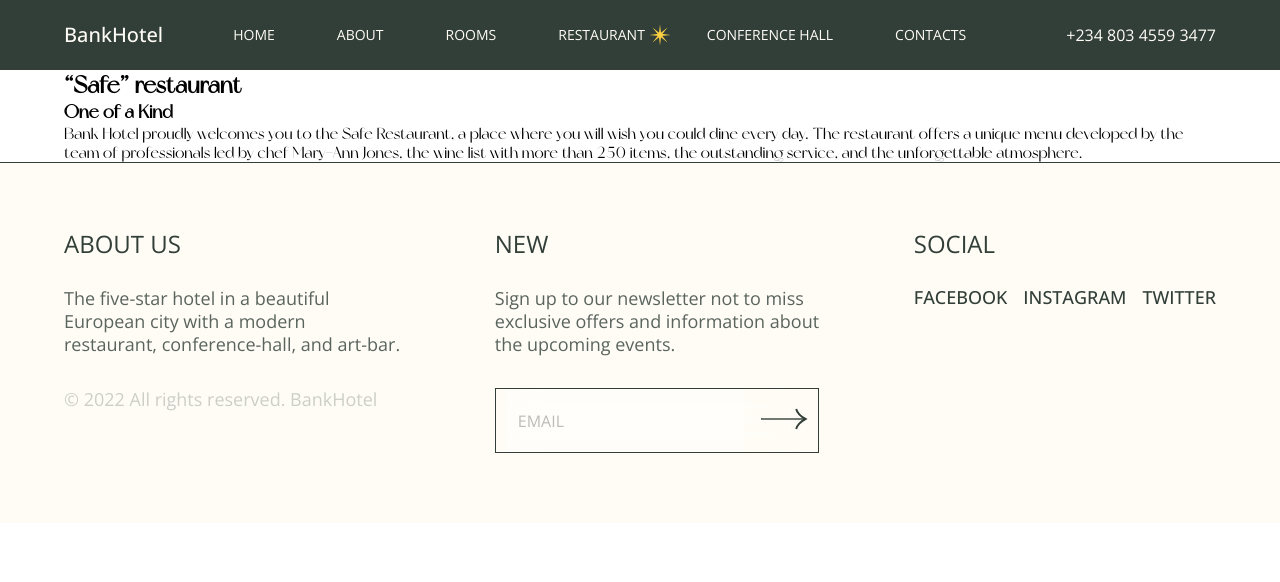
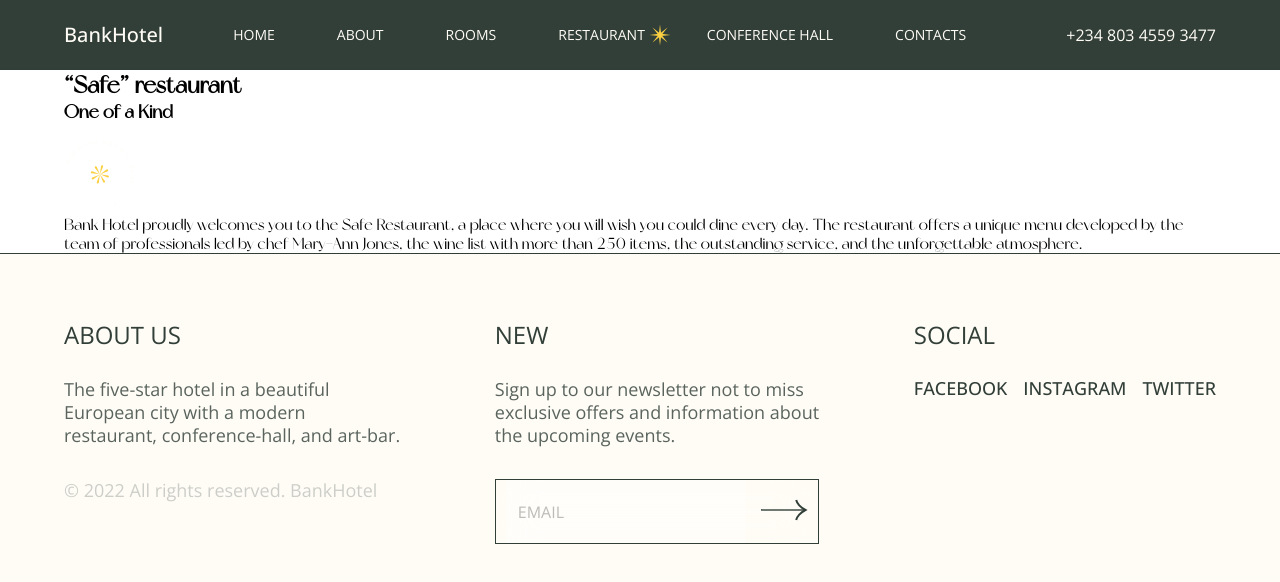
Before and after one commit to gift56/Fullstack-HotelWebsite, a React (Create React App) app: page /restaurant in a window 1280 px wide. Shown: the top 582 px of the page. Built offline with nearby package versions, Linux system fonts and the light colour scheme.

Commit message:
adding styings

```diff
--- a/src/components/ResturantData/ResturantHero.jsx
+++ b/src/components/ResturantData/ResturantHero.jsx
@@ -20,6 +20,9 @@ const ResturantHero = () => {
           <ResturantRightArea>
             <h3>One of a Kind</h3>
             <div className="details">
+              <div className="label">
+                <img src={Label} alt="label" />
+              </div>
               <p>
                 <span>Bank Hotel proudly welcomes you to the</span>{" "}
                 <span>Safe Restaurant, a place where you will</span>
```
